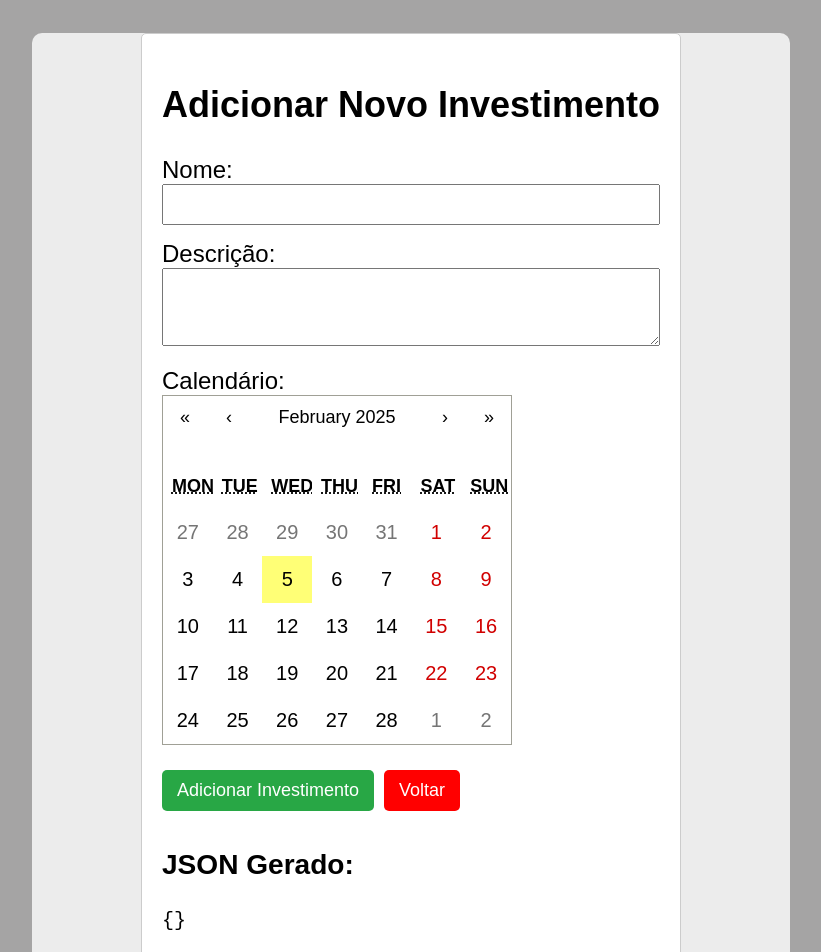
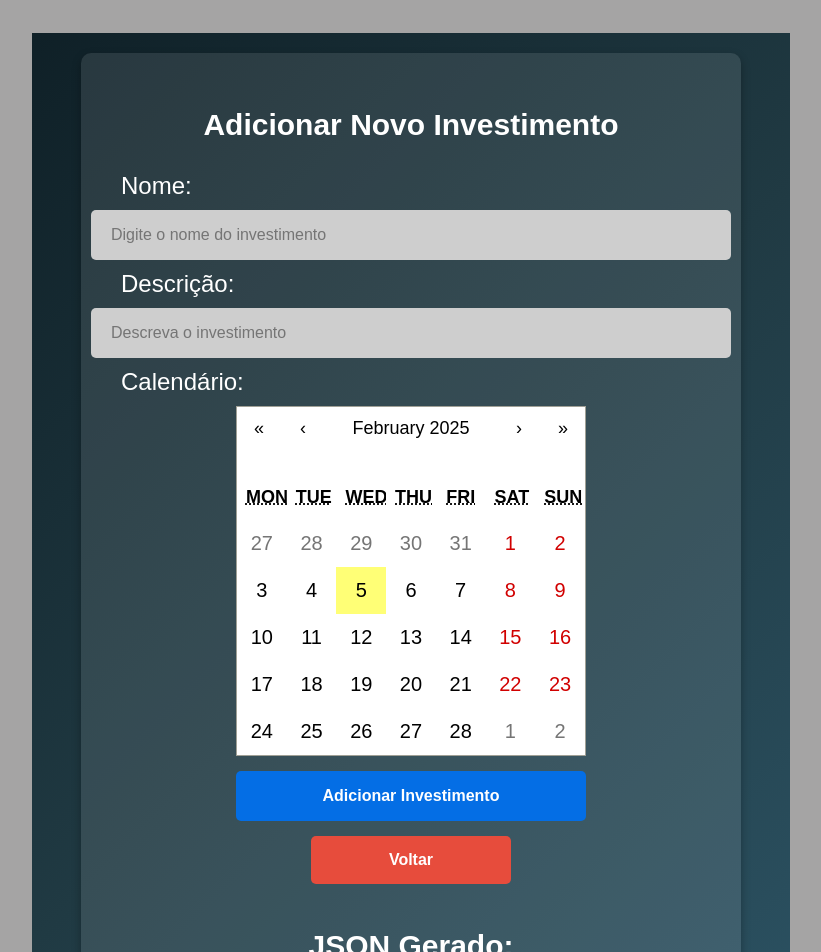
Before and after one commit to JoaoVitorSDelfino/gerenciador-de-investimentos, a React (Create React App) app: page /addInvestment in a window 1280 px wide. Shown: the top 952 px of the page, without its empty margins (229-1050 px from the left). Built offline with nearby package versions, Linux system fonts and the light colour scheme.

Commit message:
Estilização da página AddInvestment

```diff
--- a/src/components/AddInvestment.js
+++ b/src/components/AddInvestment.js
@@ -3,7 +3,8 @@ import { useNavigate } from "react-router-dom";
 import axios from "axios";
 import Calendar from "react-calendar";
 import "react-calendar/dist/Calendar.css";
-
+import Input from "../paginas6/Components/Input";
+import Button from "../paginas6/Components/Button";
 import { getLineChart, getColumnChart } from "../chartApi/index";
 
 function AddInvestimento() {
@@ -14,13 +15,11 @@ function AddInvestimento() {
   const [valor, setValor] = useState("");
   const [graficoLinha, setGraficoLinha] = useState("");
   const [graficoColuna, setGraficoColuna] = useState("");
-
+  const [error, setError] = useState("");
   const navigate = useNavigate();
 
-  // Adiciona ou atualiza o valor no JSON
   const handleAddValue = () => {
     if (!selectedDate || !valor) return;
-
     const date = new Date(selectedDate);
     const year = date.getFullYear().toString();
     const monthName = date.toLocaleString("default", { month: "long" }).toLowerCase();
@@ -28,66 +27,32 @@ function AddInvestimento() {
 
     setDados((prevDados) => {
       const updatedDados = { ...prevDados };
-
-      // Inicializa o ano se não existir
-      if (!updatedDados[year]) {
-        updatedDados[year] = {};
+      if (!updatedDados[year]) updatedDados[year] = {};
+      if (!updatedDados[year][monthName]) {
+        updatedDados[year][monthName] = [{ ValorFinal: 0, ValorDias: {} }];
       }
-
-      // Inicializa o mês se não existir no ano
-      if (!updatedDados[year][monthName]) {
-        updatedDados[year][monthName] = [
-          {
-            ValorFinal: 0,
-            ValorDias: {},
-          },
-        ];
-      }
-
-      // Atualiza o valor do dia no objeto ValorDias
       updatedDados[year][monthName][0].ValorDias[day] = parseFloat(valor);
-
-      // Calcula o ValorFinal como o valor do maior dia registrado no mês
       const dias = Object.keys(updatedDados[year][monthName][0].ValorDias).map(Number);
       const maiorDia = Math.max(...dias);
       updatedDados[year][monthName][0].ValorFinal = updatedDados[year][monthName][0].ValorDias[maiorDia];
-
       return updatedDados;
     });
-
-    setValor(""); // Limpa o campo de valor
+    setValor("");
   };
 
   const handleSubmit = async (e) => {
     e.preventDefault();
     try {
-      // Aguarda o gráfico ser gerado e armazena a URL na variável
-      const lineChartUrl = await getLineChart(dados, nome)
-      const columnChartUrl = await getColumnChart(dados, nome)
+      const lineChartUrl = await getLineChart(dados, nome);
+      const columnChartUrl = await getColumnChart(dados, nome);
+      setGraficoLinha(lineChartUrl);
+      setGraficoColuna(columnChartUrl);
 
-      // Atualiza o estado do gráfico
-      setGraficoLinha(lineChartUrl)
-      setGraficoColuna(columnChartUrl)
-
-      console.log('Link do gráfico de linhas:', lineChartUrl);
-
-      // Cria o objeto com o link do gráfico diretamente
-      const novoInvestimento = {
-        nome,
-        descricao,
-        dados,
-        graficoLinha: lineChartUrl,
-        graficoColuna: columnChartUrl,
-      };
-
-      console.log('Novo investimento:', novoInvestimento);
-
-      // Envia o investimento para o backend
+      const novoInvestimento = { nome, descricao, dados, graficoLinha: lineChartUrl, graficoColuna: columnChartUrl };
       await axios.post("http://localhost:3001/investmentApi/investments/addInvestment", novoInvestimento);
-
-      navigate("/"); // Redireciona após sucesso
+      navigate("/");
     } catch (error) {
-      console.error("Erro ao adicionar investimento:", error);
+      setError("Erro ao adicionar investimento");
     }
   };
 
@@ -96,77 +61,101 @@ function AddInvestimento() {
   };
 
   return (
-    <div style={{ maxWidth: "600px", margin: "0 auto", padding: "20px", border: "1px solid #ccc", borderRadius: "5px" }}>
-      <h2>Adicionar Novo Investimento</h2>
-      <form onSubmit={handleSubmit}>
-        <div style={{ marginBottom: "15px" }}>
-          <label htmlFor="nome">Nome:</label>
-          <input
-            type="text"
-            id="nome"
-            value={nome}
-            onChange={(e) => setNome(e.target.value)}
-            required
-            style={{ width: "100%", padding: "8px", boxSizing: "border-box" }}
-          />
+    <div style={styles.container}>
+      <div style={styles.content}>
+        <h2 style={styles.label}>Adicionar Novo Investimento</h2>
+        <label style={styles.names}>Nome:</label>
+        <Input type="text" placeholder="Digite o nome do investimento" value={nome} onChange={(e) => setNome(e.target.value)} />
+        <label style={styles.names}>Descrição:</label>
+        <Input as="textarea" placeholder="Descreva o investimento" value={descricao} onChange={(e) => setDescricao(e.target.value)} />
+        <label style={styles.names}>Calendário:</label>
+        <Calendar onChange={setSelectedDate} value={selectedDate} />
+        {selectedDate && (
+          <>
+            <label style={styles.names}>Valor para o dia {new Date(selectedDate).toLocaleDateString()}:</label>
+            <Input type="number" placeholder="Digite o valor" value={valor} onChange={(e) => setValor(e.target.value)} />
+            <Button Text="Adicionar Valor" onClick={handleAddValue} />
+          </>
+        )}
+        {error && <label style={styles.labelError}>{error}</label>}
+        <Button Text="Adicionar Investimento" onClick={handleSubmit} />
+        <button onClick={redirect} style={styles.backButton}>Voltar</button>
+        <div style={styles.divJSON}>
+          <h3 style={styles.label}>JSON Gerado:</h3>
+          <pre style={styles.jsonDisplay}>{JSON.stringify(dados, null, 2)}</pre>
         </div>
-        <div style={{ marginBottom: "15px" }}>
-          <label htmlFor="descricao">Descrição:</label>
-          <textarea
-            id="descricao"
-            value={descricao}
-            onChange={(e) => setDescricao(e.target.value)}
-            required
-            rows="4"
-            style={{ width: "100%", padding: "8px", boxSizing: "border-box" }}
-          ></textarea>
-        </div>
-        <div style={{ marginBottom: "15px" }}>
-          <label>Calendário:</label>
-          <Calendar
-            onChange={setSelectedDate}
-            value={selectedDate}
-            style={{ marginBottom: "15px" }}
-          />
-        </div>
-        {selectedDate && (
-          <div style={{ marginBottom: "15px" }}>
-            <label htmlFor="valor">Valor para o dia {new Date(selectedDate).toLocaleDateString()}:</label>
-            <input
-              type="number"
-              id="valor"
-              value={valor}
-              onChange={(e) => setValor(e.target.value)}
-              style={{ width: "100%", padding: "8px", boxSizing: "border-box" }}
-            />
-            <button
-              type="button"
-              onClick={handleAddValue}
-              style={{ marginTop: "10px", padding: "10px 15px", backgroundColor: "#007BFF", color: "#fff", border: "none", borderRadius: "5px", cursor: "pointer" }}
-            >
-              Adicionar Valor
-            </button>
-          </div>
-        )}
-        <button
-          type="submit"
-          style={{ padding: "10px 15px", backgroundColor: "#28A745", color: "#fff", border: "none", borderRadius: "5px", cursor: "pointer" }}
-        >
-          Adicionar Investimento
-        </button>
-        <button
-          onClick={redirect}
-          style={{ margin: "10px", padding: "10px 15px", backgroundColor: "red", color: "#fff", border: "none", borderRadius: "5px", cursor: "pointer" }}
-        >
-          Voltar
-        </button>
-      </form>
-      <div>
-        <h3>JSON Gerado:</h3>
-        <pre>{JSON.stringify(dados, null, 2)}</pre>
       </div>
     </div>
   );
 }
 
+const styles = {
+  container: {
+    minHeight: "100vh", // Altura mínima da tela
+    width: "100%",
+    maxWidth: "2000px",
+    display: "flex",
+    justifyContent: "center",
+    alignItems: "center",
+    background: "linear-gradient(135deg, #0f2027, #203a43, #2c5364)",
+    padding: "20px 0", // Espaço extra para crescimento
+  },
+  content: {
+    width: "100%",
+    maxWidth: "600px",
+    padding: "30px",
+    background: "rgba(255, 255, 255, 0.1)",
+    boxShadow: "0 4px 10px rgba(0, 0, 0, 0.3)",
+    borderRadius: "10px",
+    display: "flex",
+    flexDirection: "column",
+    alignItems: "center",
+  },
+  label: {
+    color: "white",
+    fontSize: "30px",
+    marginBottom: "20px",
+  },
+  names: {
+    color: "white",
+    fontSize: "24px",
+    margin: "10px",
+    alignSelf: "flex-start",
+  },
+  labelError: {
+    color: "red",
+    fontSize: "14px",
+    marginTop: "10px",
+  },
+  backButton: {
+    padding: "15px 15px",
+    marginTop: "15px",
+    marginBottom: "15px",
+    fontSize: "16px",
+    fontWeight: "bold",
+    background: "#e74c3c",
+    color: "#ffffff",
+    border: "none",
+    borderRadius: "5px",
+    cursor: "pointer",
+    transition: "background 0.3s",
+    display: "flex",
+    justifyContent: "center",
+    alignItems: "center",
+    width: "100%",
+    maxWidth: "200px",
+  },
+  jsonDisplay: {
+    color: "white",
+    background: "#333",
+    padding: "10px",
+    borderRadius: "5px",
+    width: "100%",
+    overflowX: "auto",
+  },
+  divJSON: {
+    backgroundColor: "transparent"
+  }
+};
+
 export default AddInvestimento;
```
Also changed, not shown: 1 other file (tests, documents, lock files or other folders).
